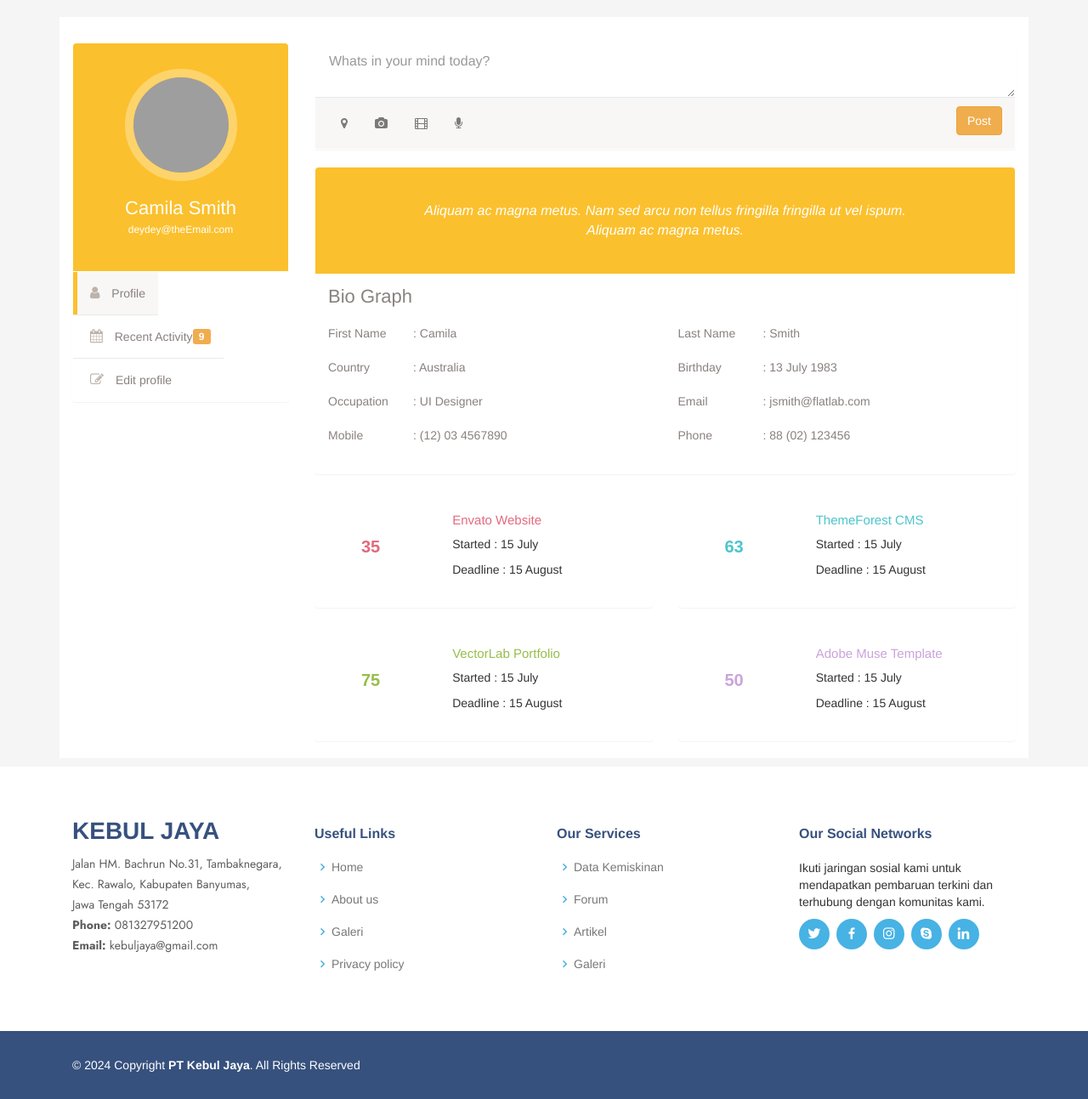
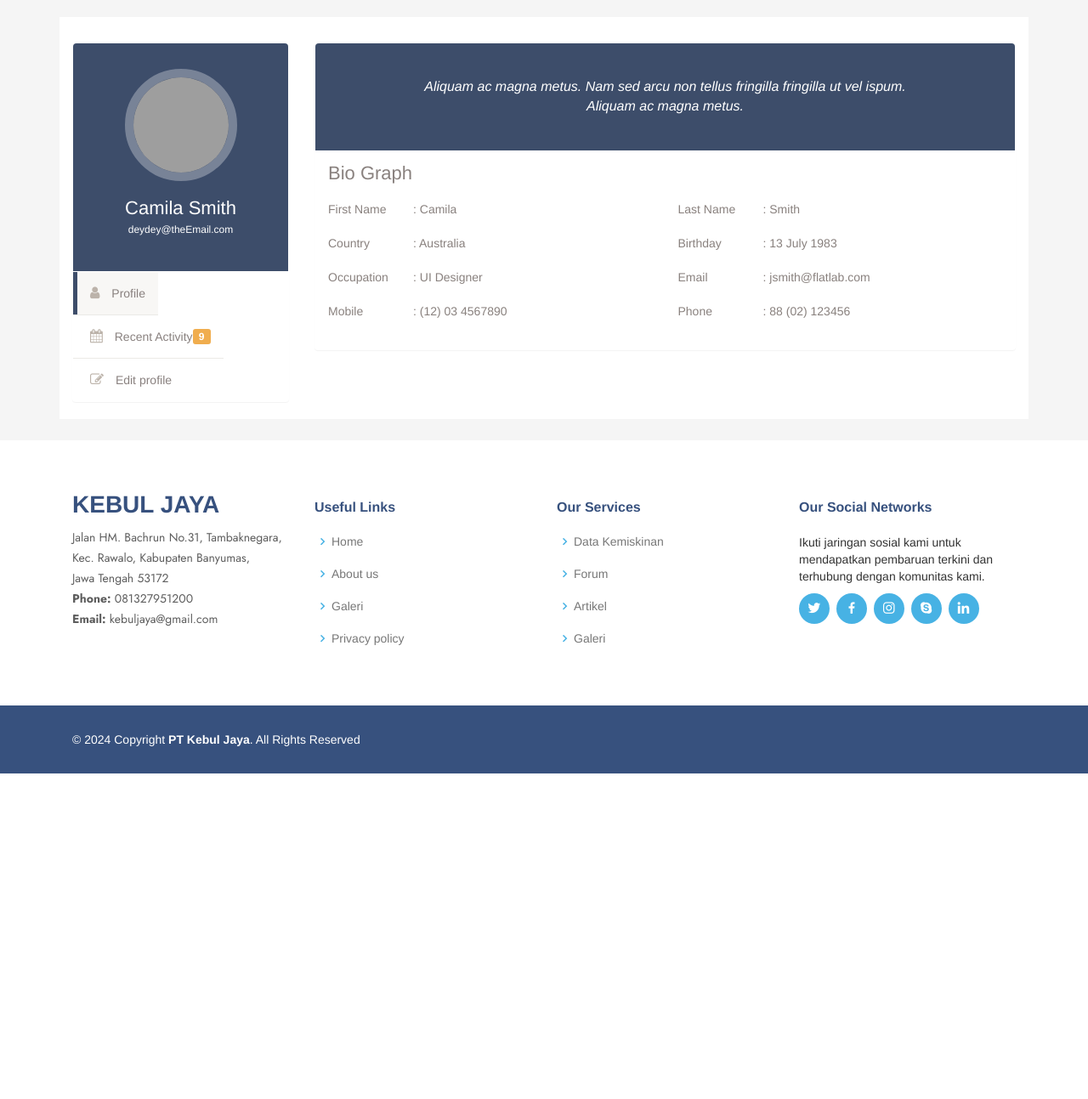
Before and after one commit to BKIlham/PT-Kebul-Jaya, a PHP site: page /Arsha/profile.html in a window 1280 px wide. Shown: the part 100-1393 px from the top of the page at 85% size. After the commit the page ends 1010 px from the top, so only its background shows below. Run offline with PHP 8.4, Linux system fonts and the light colour scheme; some libraries are stand-ins or nearby versions; grey boxes are pictures that could not be loaded.

Commit message:
ganti kaler

```diff
--- a/Arsha/assets/css/styleprofile.css
+++ b/Arsha/assets/css/styleprofile.css
@@ -11,7 +11,7 @@
 }
 
 .profile-nav .user-heading {
-    background: #fbc02d;
+    background: #3d4d6a;
     color: #fff;
     border-radius: 4px 4px 0 0;
     -webkit-border-radius: 4px 4px 0 0;
@@ -66,7 +66,7 @@
 
 .profile-nav ul > li > a:hover, .profile-nav ul > li > a:focus, .profile-nav ul li.active  a {
     background: #f8f7f5 !important;
-    border-left: 5px solid #fbc02d;
+    border-left: 5px solid #3d4d6a;
     color: #89817f !important;
 }
 
@@ -105,7 +105,7 @@
 }
 
 .bio-graph-heading {
-    background: #fbc02d;
+    background: #3d4d6a;
     color: #fff;
     text-align: center;
     font-style: italic;
--- a/Arsha/profile.html
+++ b/Arsha/profile.html
@@ -57,7 +57,7 @@
     </div>
     </header><!-- End Header -->
 
-    <div class="container bootstrap snippets bootdey" style="margin-top: 120px; margin-bottom: 10px;">
+    <div class="container bootstrap snippets bootdey" style="margin-top: 120px; margin-bottom: 25px;">
     <div class="row" style="background-color:white">
         <div class="profile-nav col-md-3">
             <div class="panel">
@@ -77,28 +77,6 @@
             </div>
         </div>
         <div class="profile-info col-md-9">
-            <div class="panel">
-                <form>
-                    <textarea placeholder="Whats in your mind today?" rows="2" class="form-control input-lg p-text-area"></textarea>
-                </form>
-                <footer class="panel-footer">
-                    <button class="btn btn-warning pull-right">Post</button>
-                    <ul class="nav nav-pills">
-                        <li>
-                            <a href="#"><i class="fa fa-map-marker"></i></a>
-                        </li>
-                        <li>
-                            <a href="#"><i class="fa fa-camera"></i></a>
-                        </li>
-                        <li>
-                            <a href="#"><i class=" fa fa-film"></i></a>
-                        </li>
-                        <li>
-                            <a href="#"><i class="fa fa-microphone"></i></a>
-                        </li>
-                    </ul>
-                </footer>
-            </div>
             <div class="panel">
                 <div class="bio-graph-heading">
                     Aliquam ac magna metus. Nam sed arcu non tellus fringilla fringilla ut vel ispum. Aliquam ac magna metus.
@@ -134,64 +112,7 @@
                 </div>
             </div>
             <div>
-                <div class="row">
-                    <div class="col-md-6">
-                        <div class="panel">
-                            <div class="panel-body">
-                                <div class="bio-chart">
-                                    <div style="display:inline;width:100px;height:100px;"><canvas width="100" height="100px"></canvas><input class="knob" data-width="100" data-height="100" data-displayprevious="true" data-thickness=".2" value="35" data-fgcolor="#e06b7d" data-bgcolor="#e8e8e8" style="width: 54px; height: 33px; position: absolute; vertical-align: middle; margin-top: 33px; margin-left: -77px; border: 0px; font-weight: bold; font-style: normal; font-variant: normal; font-stretch: normal; font-size: 20px; line-height: normal; font-family: Arial; text-align: center; color: rgb(224, 107, 125); padding: 0px; -webkit-appearance: none; background: none;"></div>
-                                </div>
-                                <div class="bio-desk">
-                                    <h4 class="red">Envato Website</h4>
-                                    <p>Started : 15 July</p>
-                                    <p>Deadline : 15 August</p>
-                                </div>
-                            </div>
-                        </div>
-                    </div>
-                    <div class="col-md-6">
-                        <div class="panel">
-                            <div class="panel-body">
-                                <div class="bio-chart">
-                                    <div style="display:inline;width:100px;height:100px;"><canvas width="100" height="100px"></canvas><input class="knob" data-width="100" data-height="100" data-displayprevious="true" data-thickness=".2" value="63" data-fgcolor="#4CC5CD" data-bgcolor="#e8e8e8" style="width: 54px; height: 33px; position: absolute; vertical-align: middle; margin-top: 33px; margin-left: -77px; border: 0px; font-weight: bold; font-style: normal; font-variant: normal; font-stretch: normal; font-size: 20px; line-height: normal; font-family: Arial; text-align: center; color: rgb(76, 197, 205); padding: 0px; -webkit-appearance: none; background: none;"></div>
-                                </div>
-                                <div class="bio-desk">
-                                    <h4 class="terques">ThemeForest CMS </h4>
-                                    <p>Started : 15 July</p>
-                                    <p>Deadline : 15 August</p>
-                                </div>
-                            </div>
-                        </div>
-                    </div>
-                    <div class="col-md-6">
-                        <div class="panel">
-                            <div class="panel-body">
-                                <div class="bio-chart">
-                                    <div style="display:inline;width:100px;height:100px;"><canvas width="100" height="100px"></canvas><input class="knob" data-width="100" data-height="100" data-displayprevious="true" data-thickness=".2" value="75" data-fgcolor="#96be4b" data-bgcolor="#e8e8e8" style="width: 54px; height: 33px; position: absolute; vertical-align: middle; margin-top: 33px; margin-left: -77px; border: 0px; font-weight: bold; font-style: normal; font-variant: normal; font-stretch: normal; font-size: 20px; line-height: normal; font-family: Arial; text-align: center; color: rgb(150, 190, 75); padding: 0px; -webkit-appearance: none; background: none;"></div>
-                                </div>
-                                <div class="bio-desk">
-                                    <h4 class="green">VectorLab Portfolio</h4>
-                                    <p>Started : 15 July</p>
-                                    <p>Deadline : 15 August</p>
-                                </div>
-                            </div>
-                        </div>
-                    </div>
-                    <div class="col-md-6">
-                        <div class="panel">
-                            <div class="panel-body">
-                                <div class="bio-chart">
-                                    <div style="display:inline;width:100px;height:100px;"><canvas width="100" height="100px"></canvas><input class="knob" data-width="100" data-height="100" data-displayprevious="true" data-thickness=".2" value="50" data-fgcolor="#cba4db" data-bgcolor="#e8e8e8" style="width: 54px; height: 33px; position: absolute; vertical-align: middle; margin-top: 33px; margin-left: -77px; border: 0px; font-weight: bold; font-style: normal; font-variant: normal; font-stretch: normal; font-size: 20px; line-height: normal; font-family: Arial; text-align: center; color: rgb(203, 164, 219); padding: 0px; -webkit-appearance: none; background: none;"></div>
-                                </div>
-                                <div class="bio-desk">
-                                    <h4 class="purple">Adobe Muse Template</h4>
-                                    <p>Started : 15 July</p>
-                                    <p>Deadline : 15 August</p>
-                                </div>
-                            </div>
-                        </div>
-                    </div>
-                </div>
+
             </div>
         </div>
     </div>
```
